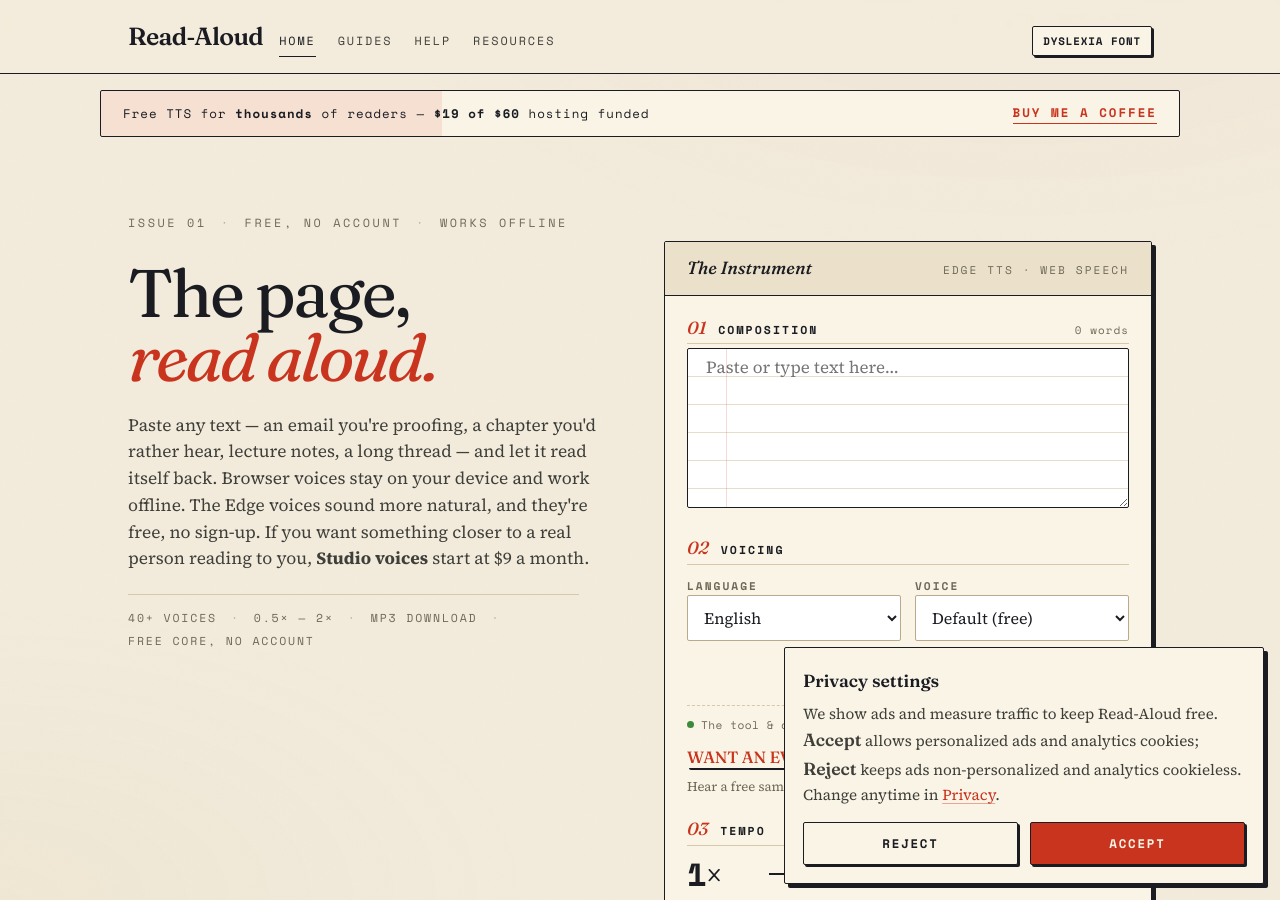
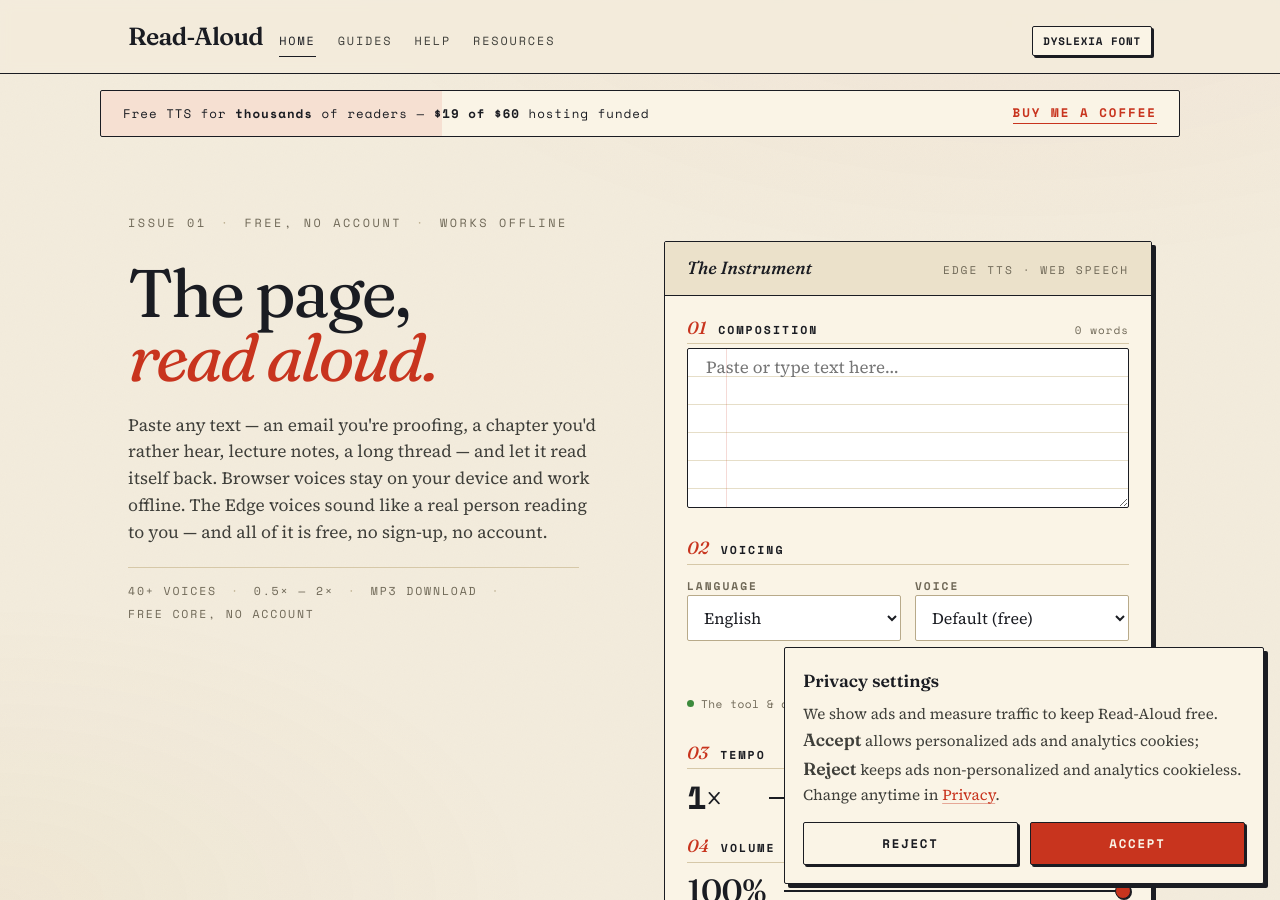
Before and after one commit to ndaly111/read-aloud, a Jekyll site: the page index.html, which Jekyll copies as it is, in a window 1280 px wide and 900 px high. Built offline with Jekyll 4.4.1, drawn with Linux system fonts in a browser that asks for light colours.

Commit message:
Retire the Studio subscription storefront
Verdict after two A/B ear tests (flat script, then expressive script):
ElevenLabs Studio voices are not audibly better than the free Edge voices
on phone speakers. 0 subscribers ever; the $9.99 CTA was the main source
of 'is this tool paid?' confusion and bounces. Ads are the business.

- Hero and voice picker: Studio CTA and pricing sentence removed; the
  free-flag line stays.
- New PREMIUM_TTS_ENABLED env override (default on, set 0 to disable):
  kills /voices, /sample, /premium endpoints; frontend auto-degrades.
- Billing rails (Stripe, licenses, email) stay dormant for a possible
  future convenience tier. Full revert = git revert + env flip.

```diff
--- a/api/billing.py
+++ b/api/billing.py
@@ -93,7 +93,11 @@
 # characters per visitor and can burn the ElevenLabs quota fast. Free previews use
 # the cached canned samples instead (zero ongoing cost). Set to "1" to re-enable.
 PREMIUM_TRIAL_ENABLED = os.environ.get("PREMIUM_TRIAL_ENABLED", "0") == "1"
-PREMIUM_TTS_ENABLED = bool(BILLING_ENABLED and ELEVENLABS_API_KEY)
+# Studio retired 2026-06-11: ear-tested twice, EL voices are inaudibly better
+# than the free Edge voices, 0 subscribers ever. Set PREMIUM_TTS_ENABLED=1 in
+# tts.env to bring the whole tier back (frontend auto-detects via /voices).
+PREMIUM_TTS_ENABLED = (bool(BILLING_ENABLED and ELEVENLABS_API_KEY)
+                       and os.environ.get("PREMIUM_TTS_ENABLED", "1") == "1")
 
 router = APIRouter()
 _db_lock = Lock()
--- a/index.html
+++ b/index.html
@@ -9,7 +9,7 @@
 <meta name="description" content="Free text-to-speech tool with premium neural voices. Paste text, pick a voice and speed, and listen instantly. Browser voices work offline; premium voices offer natural sound.">
 
 <!-- ——— Retro CSS ——— -->
-  <link rel="stylesheet" href="/styles.css?v=20260611c">
+  <link rel="stylesheet" href="/styles.css?v=20260611d">
   <script src="/cookie-consent.js" defer></script>
 </head>
 
@@ -53,7 +53,7 @@
       <h1 id="hero-title" class="hero-title">The page,<br><em>read aloud.</em></h1>
 
       <p class="hero-lede">
-        Paste any text — an email you're proofing, a chapter you'd rather hear, lecture notes, a long thread — and let it read itself back. Browser voices stay on your device and work offline. The Edge voices sound more natural, and they're free, no sign‑up. If you want something closer to a real person reading to you, <strong>Studio voices</strong> start at $9 a month.
+        Paste any text — an email you're proofing, a chapter you'd rather hear, lecture notes, a long thread — and let it read itself back. Browser voices stay on your device and work offline. The Edge voices sound like a real person reading to you — and all of it is free, no sign‑up, no account.
       </p>
 
       <p class="hero-tags">
@@ -91,11 +91,7 @@
                 <button type="button" id="previewBtn" class="preview-btn" hidden>Hear a Studio sample</button>
                 <span id="licenseStatus" class="license-status" hidden></span>
               </div>
-              <div class="studio-offer">
-                <p class="free-flag"><span class="free-dot"></span>The tool &amp; all 40+ voices here are free — no account.</p>
-                <button type="button" id="upgradeBtn" class="studio-cta">Want an even more lifelike voice? <span class="cta-arr">→</span></button>
-                <p class="studio-offer-sub">Hear a free sample of our most natural &ldquo;Studio&rdquo; voices. <span class="tag-opt">optional</span></p>
-              </div>
+              <p class="free-flag"><span class="free-dot"></span>The tool &amp; all 40+ voices here are free — no account.</p>
             </div>
 
             <div class="controls-block">
@@ -348,7 +344,7 @@
 </script>
 
 <!-- main logic -->
-<script src="readaloud.js?v=20260611c"></script>
+<script src="readaloud.js?v=20260611d"></script>
 
 <!-- visit counter + goal fill -->
 <script>
```
